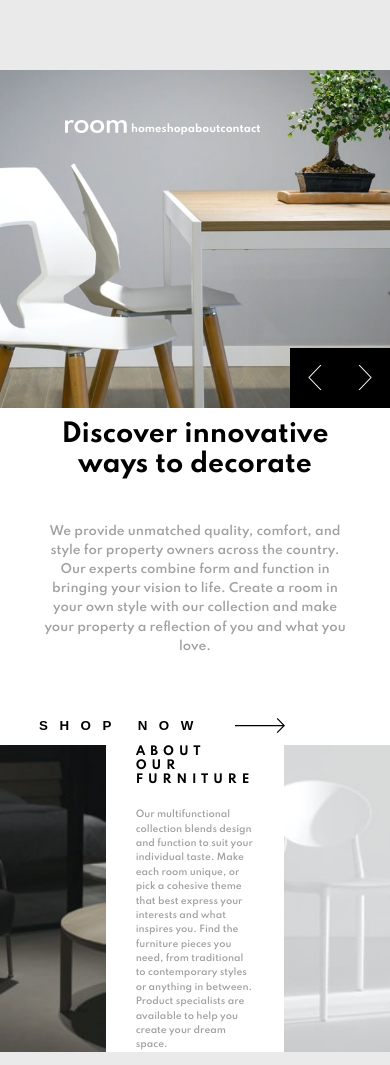
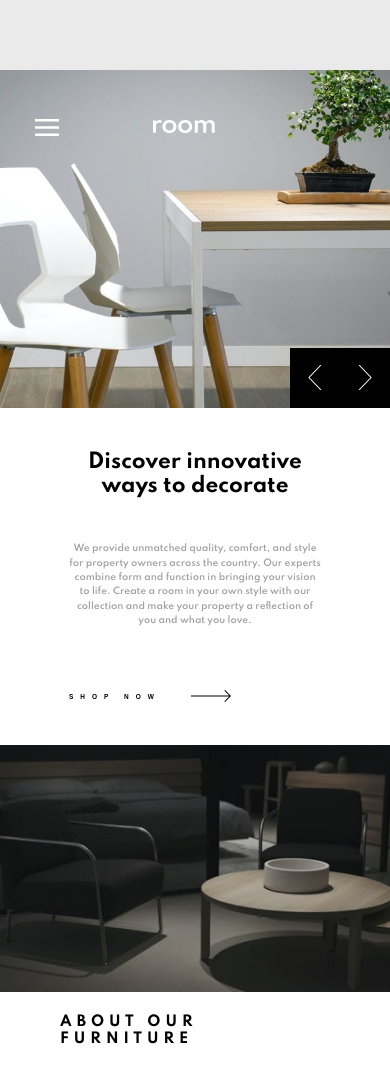
Before and after one commit to Terak-10/room-landing-page-master, a website: page index.html in a window 390 px wide. Shown: the top 1065 px of the page. Drawn offline with Linux system fonts and the light colour scheme.

Commit message:
finished

```diff
--- a/index.html
+++ b/index.html
@@ -14,6 +14,7 @@
     <div class="top">
       <div class="left-side">
         <nav class="nav-bar">
+          <img src="/images/icon-hamburger.svg" alt="" class="nav-bar_hamburger">
           <div class="nav-bar_logo">
             <img src="/images/logo.svg" alt="">
           </div>
@@ -55,7 +56,7 @@
       </div>
     </div>
     <div class="bottom">
-      <img src="/images/image-about-dark.jpg" alt="image about dark" class="img">
+      <img src="/images/image-about-dark.jpg" alt="image about dark" class="img img-1">
       <div class="middle">
        <div class="middle_text-box">
         <h3 class="middle_h-3">About our furniture</h3>
@@ -65,7 +66,7 @@
           or anything in between. Product specialists are available to help you create your dream space.</p>
        </div>
       </div>
-      <img src="/images/image-about-light.jpg" alt="image about light" class="img">
+      <img src="/images/image-about-light.jpg" alt="image about light" class="img img-2">
     </div>
   </div>
 </body>
--- a/sass/_components.scss
+++ b/sass/_components.scss
@@ -6,9 +6,22 @@
     padding: 5rem 0 0 6.5rem;
     width: 50%;
 
-    @media (max-width: 940px) {
-       // background-color: red;
+    @media (max-width: 58.75em) {
         width: 65%;
+    }
+
+    @media (max-width: 28.125em) {
+        width: 55%;
+        padding: 5rem 0 0 3.5rem;
+    }
+
+    &_hamburger {
+        display: none;
+        height: 1.7rem;
+        transform: translateY(-0.2rem);
+        @media (max-width: 450px) {
+            display: inline-block;
+        }
     }
 
     &_ul {
@@ -16,6 +29,10 @@
         justify-content: space-between;
         list-style: none;
         width: 65%;
+
+        @media (max-width: 28.125em) {
+            display: none;
+        }
     }
 
     &_link:link,
@@ -27,14 +44,12 @@
 }
 
 .text-box {
-    //background-color: red;
-    //padding: 9vw 7vw 2vw 7vw;
     height: 38vh;
     width: 26.3vw;
     margin-top: 12rem;
     align-self: center;
 
-    @media (max-width: 1050px) {
+    @media (max-width: 65.625em) {
         height: 40vh;
         width: 35vw;
         margin-top: 7rem;
@@ -43,10 +58,11 @@
         justify-content: center;
     }
 
-    @media (max-width: 940px) {
+    @media (max-width: 58.75em) {
         width: 80vw;
         align-self: center;
         margin-top: 0;
+        padding: 3rem;
         height: 40vh;
         text-align: center;
         justify-content: space-evenly;
@@ -56,6 +72,10 @@
         font-size: clamp(2.5rem, 2.3vw, 3.5rem);
         margin-bottom: 3rem;
         line-height: 1.2;
+
+        @media (max-width: 25.625em) {
+            font-size: clamp(2rem, 2vw, 3rem);
+        }
     }
 
     &_p {
@@ -65,8 +85,12 @@
         line-height: 1.6;
         font-weight: 600;
 
-        @media (max-width: 940px) {
+        @media (max-width: 58.75em) {
             font-size: clamp(1.2rem, 1vw, 2.5rem);
+        }
+
+        @media (max-width: 25.625em) {
+            font-size: clamp(0.9rem, 1vw, 2rem);
         }
     }
 
@@ -81,6 +105,11 @@
         text-transform: uppercase;
         letter-spacing: 1.15rem;
         font-weight: 600;
+
+        @media (max-width: 25.625em) {
+            font-size: clamp(0.65rem, 1vw, 2rem);
+            letter-spacing: 0.7rem;
+        }
     }
 
     &_ra {
@@ -92,46 +121,36 @@
     }
 }
 
-
 .btn-940 {
-    @media (max-width: 940px) {
-        display: flex;
-    }
     display: none;
-    align-self: flex-end;
     justify-self: flex-end;
     width: 10rem;
     height: 6rem;
-    border: none;
+    align-self: flex-end;
+
+    @media (max-width: 58.75em) {
+        display: flex;
+    }
+}
+
+.btn {
+    align-self: flex-start;
+    width: 14.7rem;
+    height: 8rem;
+    display: flex;
+
+    @media (max-width: 58.75em) {
+        display: none;
+    }
+}
+
+.btn,
+.btn-940 {
+    justify-self: flex-end;
     background-color: #000;
     justify-content: space-around;
     align-items: center;
-
-    &_item {
-        height: 2.5rem;
-    }
-
-    &_item:hover {
-        cursor: pointer;
-    }
-}
-
-
-.btn {
-    align-self: flex-start;
-    justify-self: flex-end;
-    width: 14.7rem;
-    height: 8rem;
     border: none;
-    background-color: #000;
-
-    display: flex;
-    justify-content: space-around;
-    align-items: center;
-
-    @media (max-width: 940px) {
-        display: none;
-    }
 
     &_item {
         height: 2.5rem;
@@ -146,6 +165,10 @@
     width: 100%;
     height: 100%;
     object-fit: cover;
+
+    @media (max-width: 58.75em) {
+       object-fit: contain;
+   }
 }
 
 .middle {
@@ -156,11 +179,37 @@
         flex-direction: column;
         justify-content: center;
         padding: 0 6rem;
+
+        @media (max-width: 65.625em) {
+            min-height: 20vh;
+            padding: 0 3rem;
+        }
+
+        @media (max-width: 58.75em) {
+            min-height: 20vh;
+            padding: 0 6rem;
+        }
+
+        @media (max-width: 18.75em) {
+            text-align: center;
+        }
     }
     &_h-3 {
         text-transform: uppercase;
         letter-spacing: 0.5rem;
         margin-bottom: 2rem;
+
+        @media (max-width: 58.75em) {
+            font-size: clamp(2rem, 2.5vw, 3rem);
+        }
+
+        @media (max-width: 31.25em) {
+            font-size: clamp(1.4rem, 2vw, 3rem);
+        }
+
+        @media (max-width: 18.75em) {
+            font-size: clamp(1rem, 1.5vw, 2rem);
+        }
     }
 
     &_p {
@@ -168,5 +217,17 @@
         color: var(--Dark-Gray);
         line-height: 1.6;
         font-weight: 600;
+
+        @media (max-width: 58.75em) {
+            font-size: clamp(1rem, 1.5vw, 2.5rem);
+        }
+
+        @media (max-width: 31.25em) {
+            font-size: clamp(0.75rem, 1.5vw, 2.2rem);
+        }
+
+        @media (max-width: 18.75em) {
+            font-size: clamp(0.7rem, 1.5vw, 2rem);
+        }
     }
 }
--- a/sass/_layout.scss
+++ b/sass/_layout.scss
@@ -6,7 +6,7 @@
     grid-template-columns: 1fr;
     grid-template-rows: 2fr 1fr;
 
-    @media (max-width: 940px) {
+    @media (max-width: 58.75em) {
         grid-template-columns: 1fr;
         grid-template-rows: repeat(2, minmax(min-content, max-content));
     }
@@ -20,7 +20,7 @@
     grid-template-columns: 1.5fr 1fr;
     grid-template-rows: 1fr;
 
-    @media (max-width: 940px) {
+    @media (max-width: 58.75em) {
         display: grid;
         grid-template-columns: 1fr;
         grid-template-rows: minmax(40vh, 50vw) minmax(min-content, 40vw);
@@ -34,7 +34,7 @@
    background-size: cover;
    background-repeat: no-repeat;
 
-   @media (max-width: 940px) {
+   @media (max-width: 58.75em) {
        grid-column: 1 / 2;
        grid-row: 1 / 2;
 
@@ -51,7 +51,7 @@
     justify-content: space-between;
     background-color: var(--White);
 
-    @media (max-width: 940px) {
+    @media (max-width: 58.75em) {
         grid-column: 1 / 2;
         grid-row: 2 / 3;
     }
@@ -64,9 +64,37 @@
     display: grid;
     grid-template-columns: 1fr 1.35fr 1fr;
     grid-template-rows: 1fr;
+
+    @media (max-width: 58.75em) {
+        display: grid;
+        grid-template-columns: 1fr;
+        grid-template-rows:  repeat(3, minmax(min-content, 40vw));
+    }
+}
+
+
+.img-1 {
+    @media (max-width: 58.75em) {
+         grid-column: 1 / 2;
+         grid-row: 1 / 2;
+         background-color: rgba(0, 0, 0, 0.481);
+    }
 }
 
 .middle {
     display: flex;
     align-items: center;
+
+    @media (max-width: 58.75em) {
+        grid-column: 1 / 2;
+        grid-row: 2 / 3;
+   }
 }
+
+.img-2 {
+    @media (max-width: 58.75em) {
+        grid-column: 1 / 2;
+        grid-row: 3 / 4;
+        background-color: rgba(0, 0, 0, 0.281);
+   }
+}
--- a/sass/_media.scss
+++ /dev/null
@@ -1,10 +0,0 @@
-@media (max-width: 1050px) {
-    .middle {
-        &_text-box {
-            min-height: 20vh;
-            padding: 0 3rem;
-        }
-    }
-}
-
-///// Tablet version
--- a/sass/main.scss
+++ b/sass/main.scss
@@ -1,4 +1,3 @@
 @import "base";
 @import "components";
 @import "layout";
-@import "media";
```
Also changed, not shown: css/style.css.
